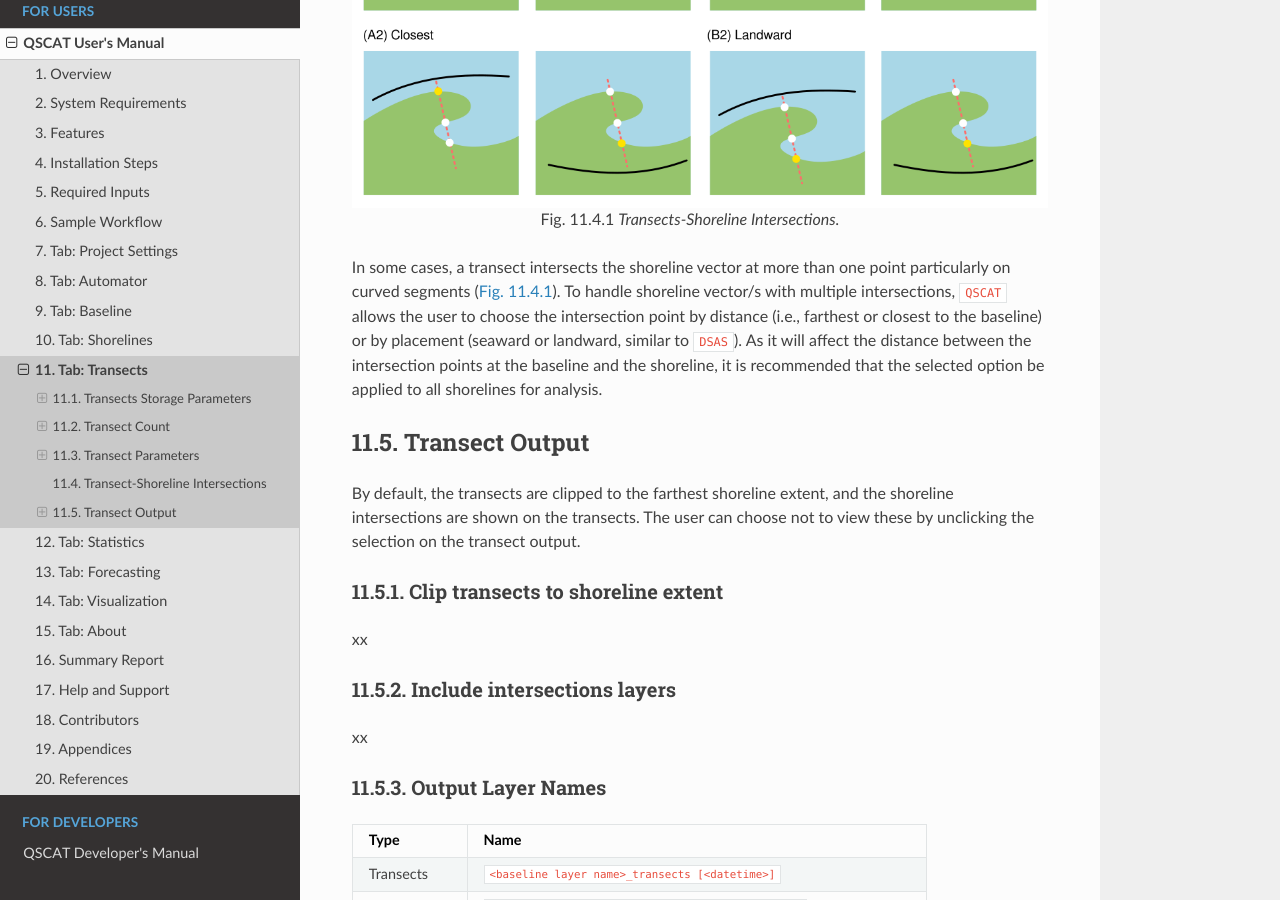
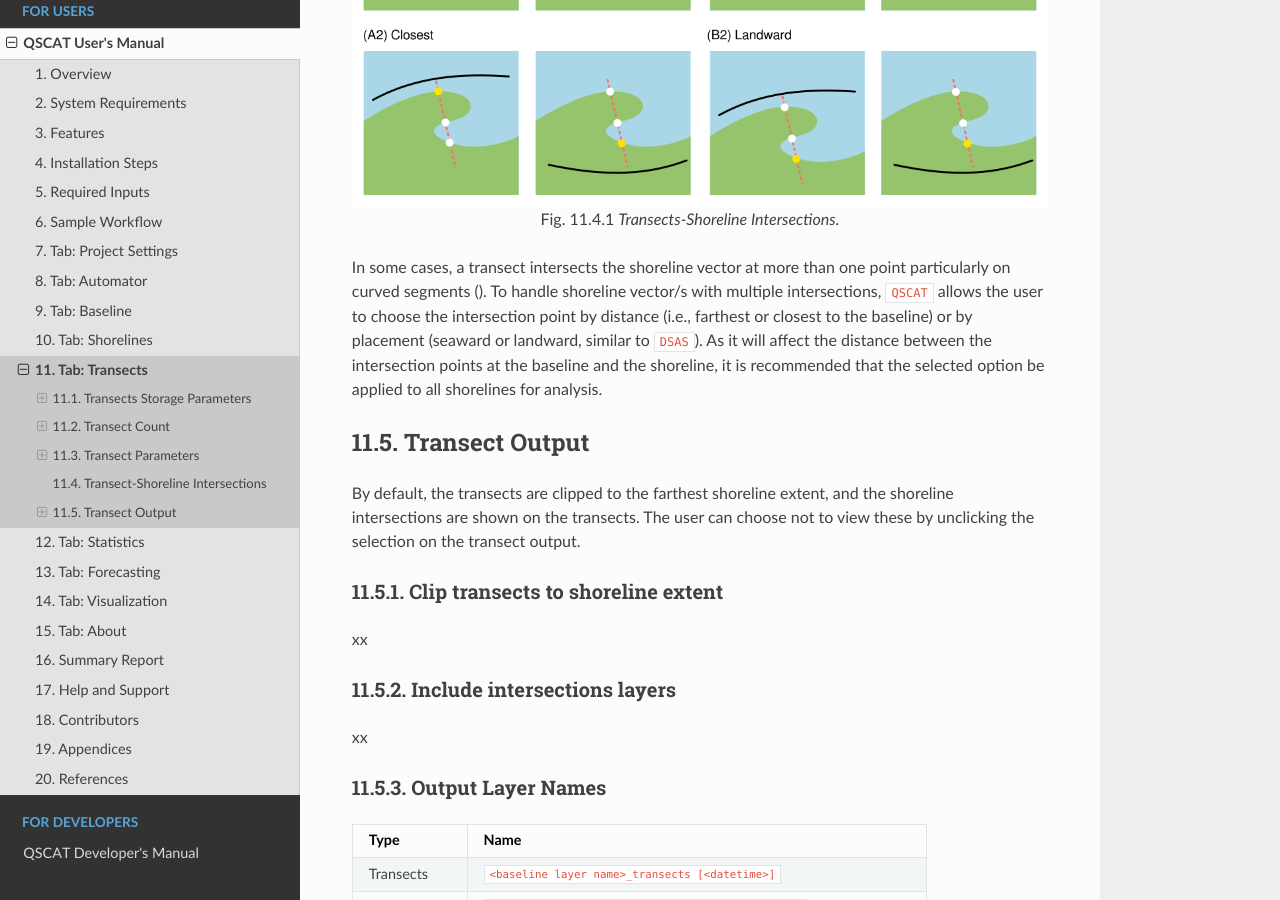
Before and after one commit to upmsi-coaster/qscat-docs, a Sphinx documentation site: the page built from docs/source/users_manual/tabs/transects.rst, in a window 1280 px wide and 900 px high, scrolled down 3970 px. Built offline with Sphinx 7.4.7 and the Read the Docs theme 2.0.0, drawn with Linux system fonts in a browser that asks for light colours; cross-references to code outside the pages are shown as plain code; part of the change alters nothing that is shown.

```diff
--- a/docs/source/users_manual/tabs/transects.rst
+++ b/docs/source/users_manual/tabs/transects.rst
@@ -97,7 +97,7 @@ Transect-Shoreline Intersections
 
    Transects-Shoreline Intersections.
 
-In some cases, a transect intersects the shoreline vector at more than one point particularly on curved segments (:numref:`figure_transects_shoreline_intersections`). To handle shoreline vector/s with multiple intersections, ``QSCAT`` allows the user to choose the intersection point by distance (i.e., farthest or closest to the baseline) or by placement (seaward or landward, similar to ``DSAS``). As it will affect the distance between the intersection points at the baseline and the shoreline, it is recommended that the selected option be applied to all shorelines for analysis.
+In some cases, a transect intersects the shoreline vector at more than one point particularly on curved segments (). To handle shoreline vector/s with multiple intersections, ``QSCAT`` allows the user to choose the intersection point by distance (i.e., farthest or closest to the baseline) or by placement (seaward or landward, similar to ``DSAS``). As it will affect the distance between the intersection points at the baseline and the shoreline, it is recommended that the selected option be applied to all shorelines for analysis.
 
 Transect Output
 ===============
```
